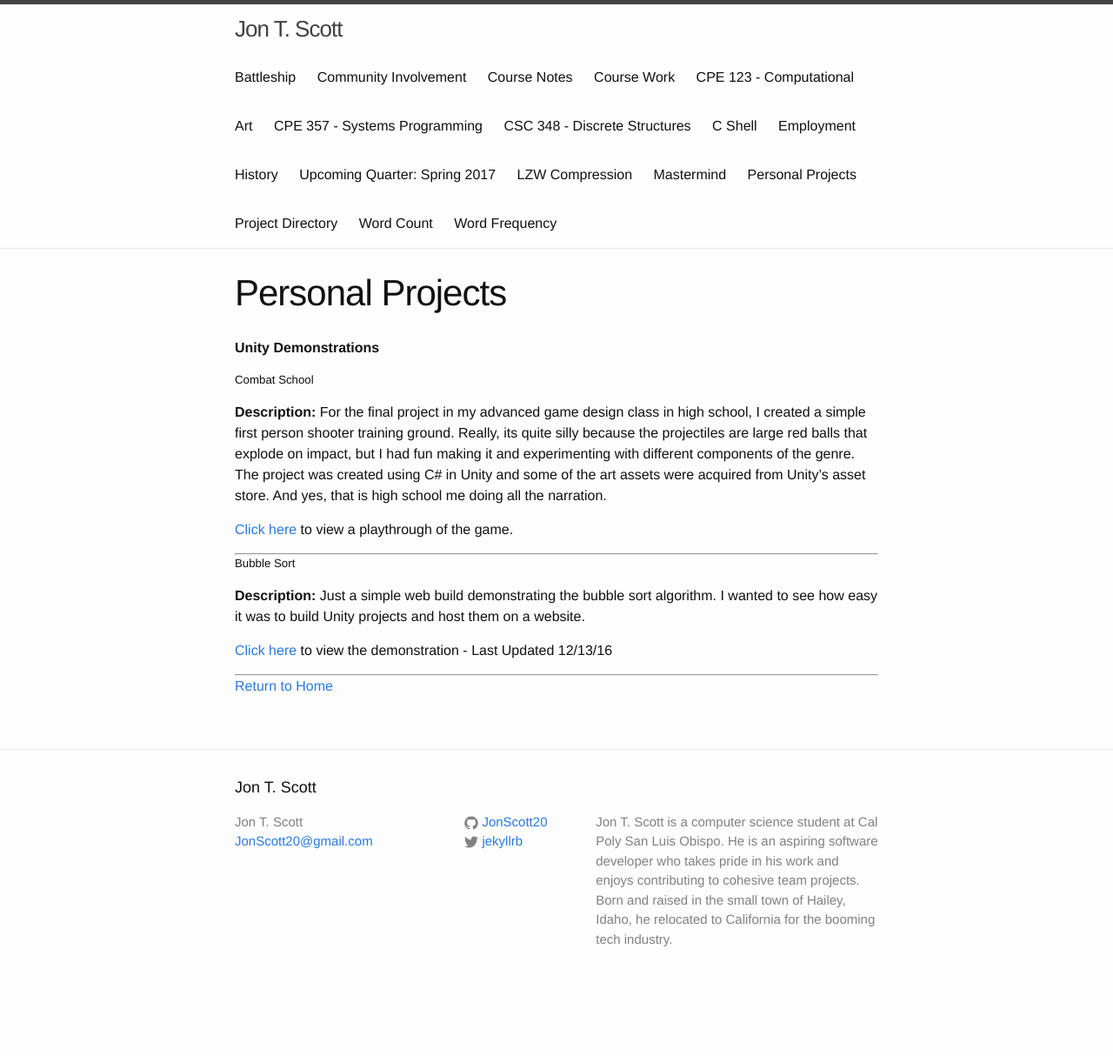
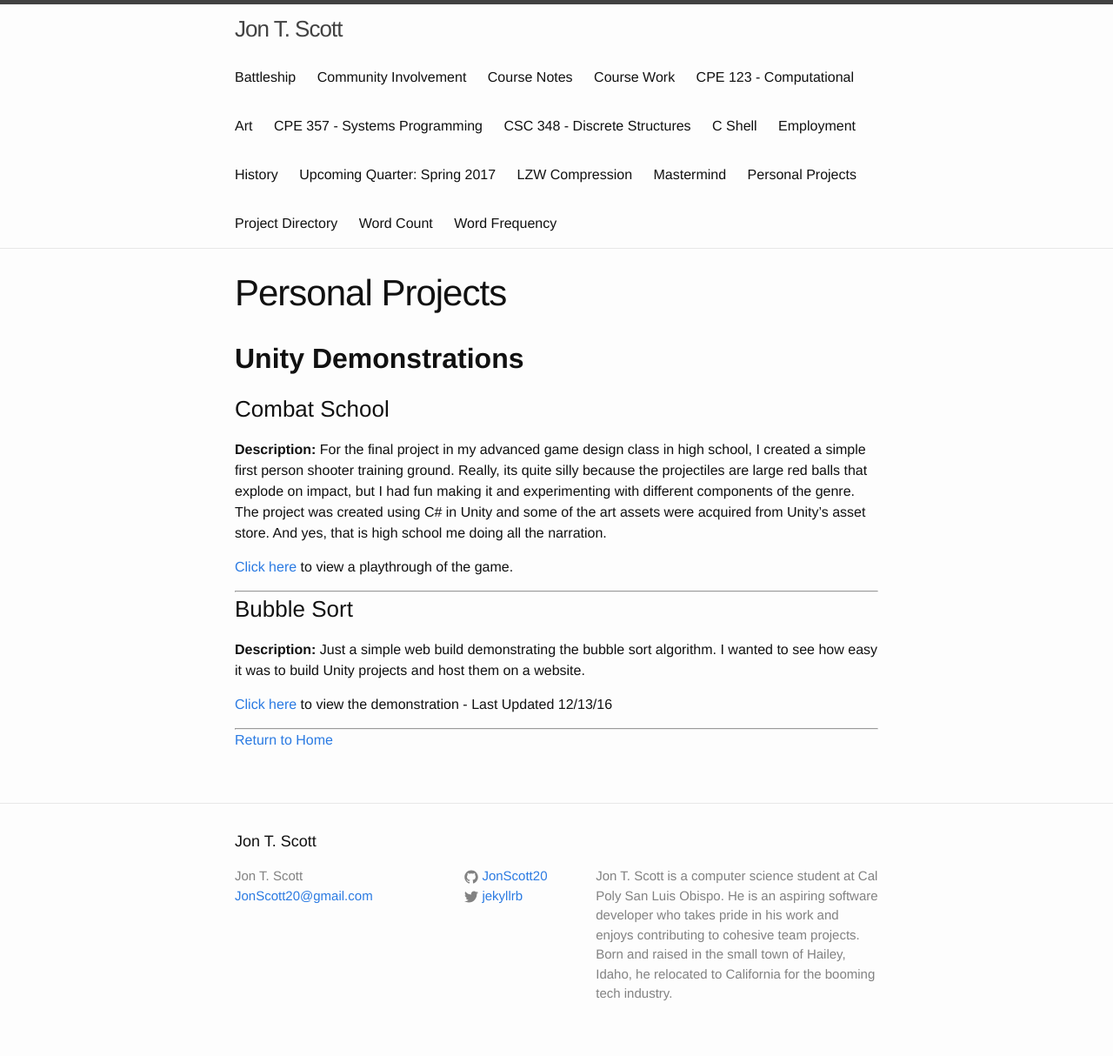
Before and after one commit to JonScott20/JonScott20.github.io, a Jekyll site: the page built from personal_projects.md, in a window 1280 px wide. Shown: the whole page at 87% size. Built offline with Jekyll 4.4.1, drawn with Linux system fonts in a browser that asks for light colours; before the commit the page ends 1151 px from its top, so only the background shows below that.

```diff
--- a/personal_projects.md
+++ b/personal_projects.md
@@ -5,8 +5,9 @@ permalink: /personal_projects/
 ---
 
 **Unity Demonstrations**
+------------------------
 
-##### Combat School
+### Combat School
 
 **Description:** For the final project in my advanced game design class in high school, I created a simple first person shooter training ground. Really, its quite silly because the projectiles are large red balls that explode on impact, but I had fun making it and experimenting with different components of the genre. The project was created using C# in Unity and some of the art assets were acquired from Unity's asset store. And yes, that is high school me doing all the narration.
 
@@ -14,7 +15,7 @@ permalink: /personal_projects/
 
 -----------
 
-##### Bubble Sort
+### Bubble Sort
 
 **Description:** Just a simple web build demonstrating the bubble sort algorithm. I wanted to see how easy it was to build Unity projects and host them on a website.
 
```
